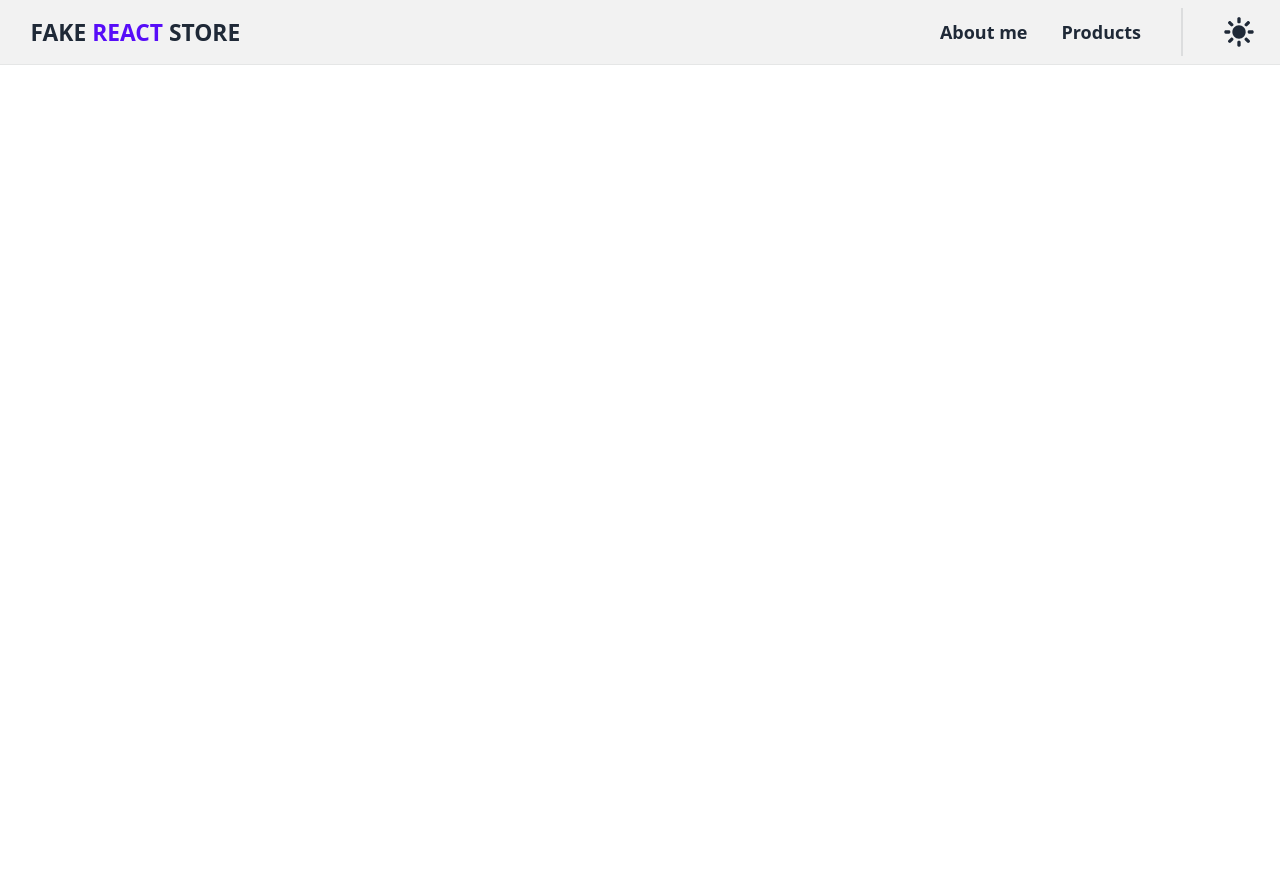
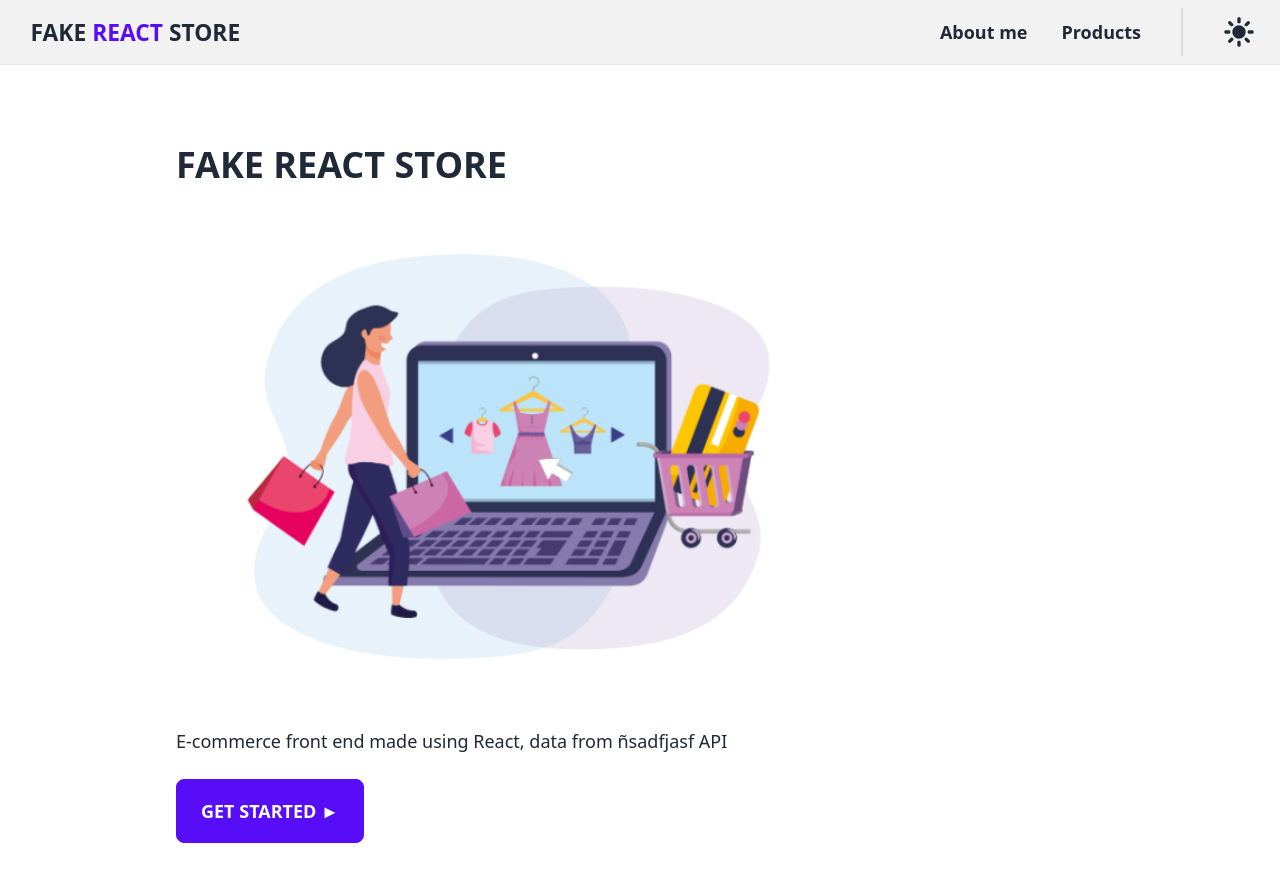
Before and after one commit to angelrcd/fake-react-store, a React (Vite) app: page / in a window 1280 px wide. Shown: the top 882 px of the page. Before the commit the page ends 800 px from the top, so only its background shows below. Built offline with nearby package versions, Linux system fonts and the light colour scheme; no server answers.

Commit message:
added routing

```diff
--- a/package.json
+++ b/package.json
@@ -11,7 +11,9 @@
   "dependencies": {
     "daisyui": "^2.47.0",
     "react": "^18.2.0",
-    "react-dom": "^18.2.0"
+    "react-dom": "^18.2.0",
+    "react-router": "^6.8.1",
+    "react-router-dom": "^6.8.1"
   },
   "devDependencies": {
     "@types/react": "^18.0.26",
--- a/src/App.jsx
+++ b/src/App.jsx
@@ -1,5 +1,7 @@
 import Navbar from './components/Navbar'
 import Store from './components/Store'
+import LandingBody from './components/LandingBody'
+import { Routes, Route, Navigate } from 'react-router-dom'
 
 const example={
   "id": 1,
@@ -26,7 +28,10 @@ function App() {
   return (
     <>
       <Navbar />
-      <Store />
+      <Routes>
+        <Route path='/' element={<LandingBody />} />
+        <Route path='/store' element={<Store />} />
+      </Routes>
     </>
   )
 }
--- a/src/components/LandingBody.jsx
+++ b/src/components/LandingBody.jsx
@@ -1,4 +1,5 @@
 import React from 'react'
+import { Link } from 'react-router-dom'
 
 export default function LandingBody() {
   return (
@@ -6,7 +7,9 @@ export default function LandingBody() {
       <h1 className='font-bold text-4xl'>FAKE REACT STORE</h1>
       <img className='max-w-2xl' src="/bg-image.png" alt="cartoon woman shopping" />
       <p className='text-lg'>E-commerce front end made using React, data from ñsadfjasf API</p>
-      <button className='btn btn-primary w-fit btn-lg'>GET STARTED &#9658;</button>
+      <Link to="/store">
+        <button className='btn btn-primary w-fit btn-lg'>GET STARTED &#9658;</button>
+      </Link>
     </div>
   )
 }
--- a/src/components/Navbar.jsx
+++ b/src/components/Navbar.jsx
@@ -1,17 +1,22 @@
 import React from 'react'
 import ThemeButton from './ThemeButton'
+import { Link } from 'react-router-dom'
 
 export default function Navbar() {
   return (
     <nav className="navbar bg-base-200 border-b border-b-base-300">
       <div className="navbar-start">
-        <h1 className='hidden md:flex btn btn-ghost text-2xl'>Fake <strong className='text-primary'> &nbsp;React&nbsp; </strong> Store</h1>
-        <h1 className='md:hidden btn btn-ghost text-lg normal-case'>Home</h1>
+        <Link to="/">
+          <h1 className='hidden md:flex btn btn-ghost text-2xl'>Fake <strong className='text-primary'> &nbsp;React&nbsp; </strong> Store</h1>
+          <h1 className='md:hidden btn btn-ghost text-lg normal-case'>Home</h1>
+        </Link>
       </div>
       <div className="navbar-end">
         <ul className="flex items-center">
           <li className='btn btn-ghost normal-case text-lg'>About me</li>
-          <li className='btn btn-ghost normal-case text-lg'>Products</li>
+          <Link to="/store">
+            <li className='btn btn-ghost normal-case text-lg'>Products</li>
+          </Link>
           <div className="divider divider-horizontal"></div>
           <ThemeButton />
         </ul>
--- a/src/main.jsx
+++ b/src/main.jsx
@@ -1,12 +1,13 @@
 import React from 'react'
 import ReactDOM from 'react-dom/client'
+import { BrowserRouter } from 'react-router-dom'
 import App from './App'
 import './index.css'
 import setUserTheme from './modules/switchLightDarkMode'
 
 ReactDOM.createRoot(document.getElementById('root')).render(
-  <React.StrictMode>
+  <BrowserRouter>
     {setUserTheme()}
     <App />
-  </React.StrictMode>,
+  </BrowserRouter>,
 )
```
Also changed, not shown: 1 other file (tests, documents, lock files or other folders).
